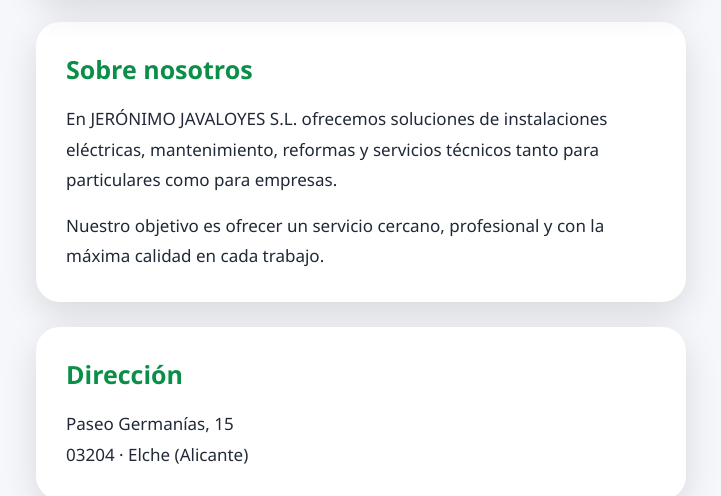
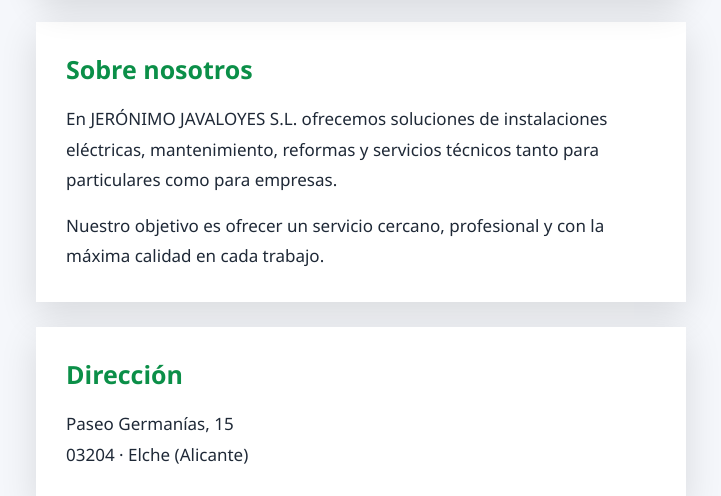
Before and after one commit to javaloyes14/tarjeta, a plain HTML site: page index.html in a window 1280 px wide. Shown: the part 731-1227 px from the top of the page, 279-1000 px from the left. Drawn offline with Linux system fonts and the light colour scheme.

Commit message:
Update style.css

```diff
--- a/css/style.css
+++ b/css/style.css
@@ -310,7 +310,7 @@
 
 padding:30px;
 
-border-radius:24px;
+border-ra dius:24px;
 
 box-shadow:var(--shadow);
 
```
